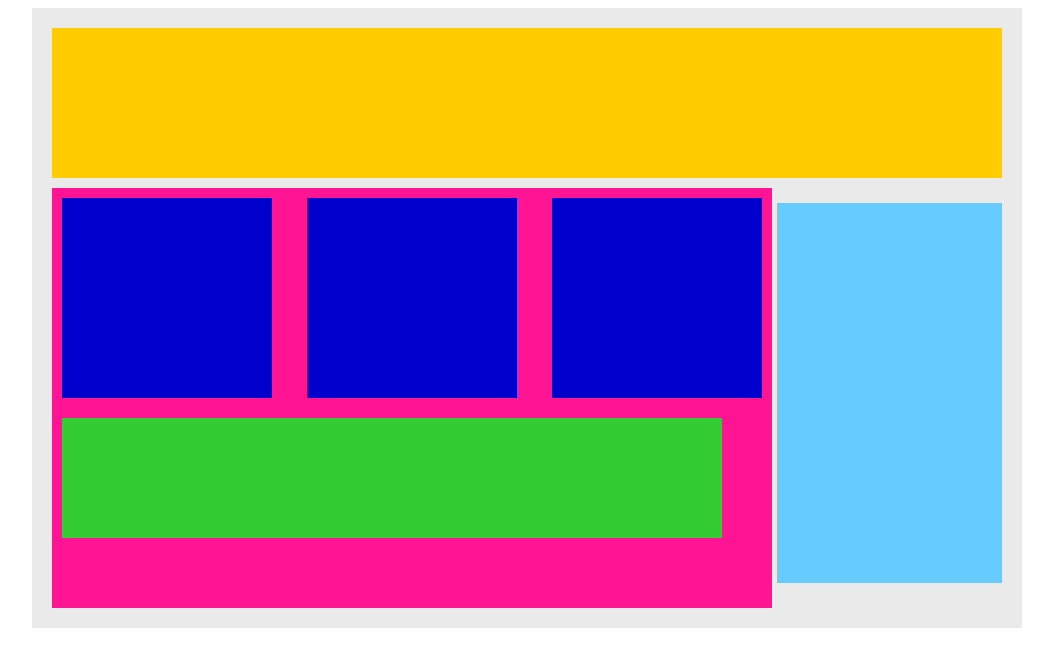
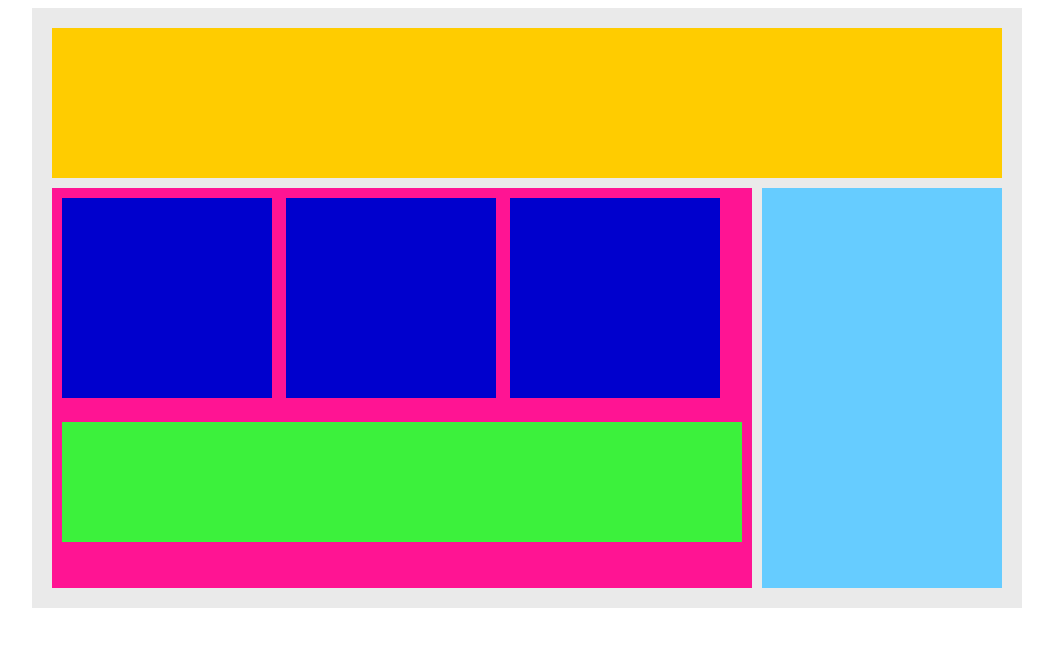
Before and after one commit to munozfarias/Desafio-bloques-CSS, a plain HTML site: page index.html in a window 1280 px wide. Shown: the whole page, without its empty margins (113-1166 px from the left). Drawn offline with Linux system fonts and the light colour scheme.

Commit message:
Se cambia flex por in line y block según lo solicitado en la actividad.

```diff
--- a/style.css
+++ b/style.css
@@ -6,48 +6,53 @@
     display: flex;
     flex-direction: column;
   }
-
   .top-nav {
     height: 150px;
     background-color: #ffcc00;
     margin: 0 0 10px 0;
   }
-
   .main-container {
-    display: flex;
-    justify-content: space-between;
+    width: 100%;
+    font-size: 0;
   }
-
   .main {
-    display: flex;
-    flex-direction: column;
+    display: inline-block;
     width: 700px;
     height: 400px;
     background-color: deeppink;
-    padding: 10px 10px 10px 10px;
+    padding: 10px;
+    vertical-align: top;
+    font-size: 16px;
+    box-sizing: border-box;
   }
+  .side-nav {
+    display: inline-block;
+    width: 240px;
+    height: 400px;
+    background-color: #66ccff;
+    vertical-align: top;
+    margin-left: 10px;
+    text-align: center;
+    font-size: 16px;
 
-.sub-content-container {
-    display: flex;
-    justify-content: space-between;
   }
-
   .sub-content {
+    display: inline-block;
+    width: 210px;
     height: 200px;
-    width: 210px;
     background-color: mediumblue;
+    margin-right: 10px;
+    text-align: center;
+    line-height: 200px;
+    color: #1900ff;
   }
-
 #advertisement {
+    display: block;
+    width: 100%;
+    height: 120px;
+    background-color: #3cf13c;
     margin-top: 20px;
-    height: 120px;
-    width: 660px;
-    background-color: #33cc33;
+    text-align: center;
+    line-height: 120px;
+    color: #ffffff;
   }
-
-.side-nav {
-    width: 225px;
-    height: 380px;
-    margin-top: 15px;
-    background-color: #66ccff;
-}
```
Lines whose indentation alone changed are shown as unchanged.
